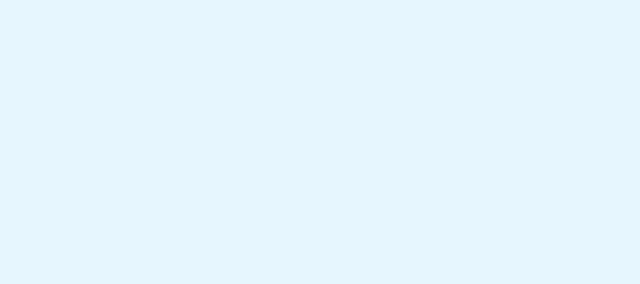
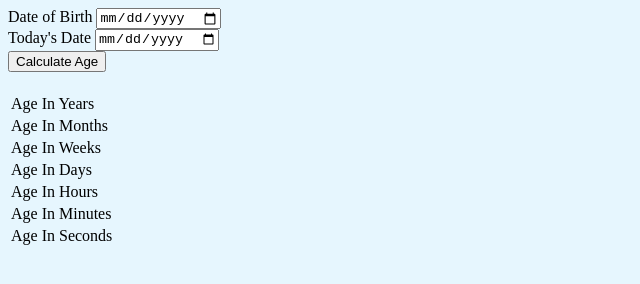
Before and after one commit to gopalloharnew/AgeCalculator, a plain HTML site: page index.html in a window 1280 px wide. Shown: the whole page, without its empty margins (0-640 px from the left). Drawn offline with Linux system fonts and the light colour scheme.

Commit message:
basic HTML

```diff
--- a/index.html
+++ b/index.html
@@ -11,6 +11,54 @@
   </head>
   <body>
     <div class="ageCalculator">
+      <form data-age-calculator-form>
+        <div>
+          <label for="birthDateInput">Date of Birth</label>
+          <input type="date" id="birthDateInput" />
+        </div>
+        <div>
+          <label for="currentDateInput">Today's Date</label>
+          <input type="date" id="currentDateInput" />
+        </div>
+        <div>
+          <button type="submit">Calculate Age</button>
+        </div>
+        <div>
+          <h2>
+            <span data-age-result="main"></span>
+          </h2>
+          <table>
+            <tr>
+              <td>Age In Years</td>
+              <td><span data-age-result="years"></span></td>
+            </tr>
+            <tr>
+              <td>Age In Months</td>
+              <td><span data-age-result="months"></span></td>
+            </tr>
+            <tr>
+              <td>Age In Weeks</td>
+              <td><span data-age-result="weeks"></span></td>
+            </tr>
+            <tr>
+              <td>Age In Days</td>
+              <td><span data-age-result="days"></span></td>
+            </tr>
+            <tr>
+              <td>Age In Hours</td>
+              <td><span data-age-result="hours"></span></td>
+            </tr>
+            <tr>
+              <td>Age In Minutes</td>
+              <td><span data-age-result="minutes"></span></td>
+            </tr>
+            <tr>
+              <td>Age In Seconds</td>
+              <td><span data-age-result="seconds"></span></td>
+            </tr>
+          </table>
+        </div>
+      </form>
     </div>
   </body>
 </html>
```
